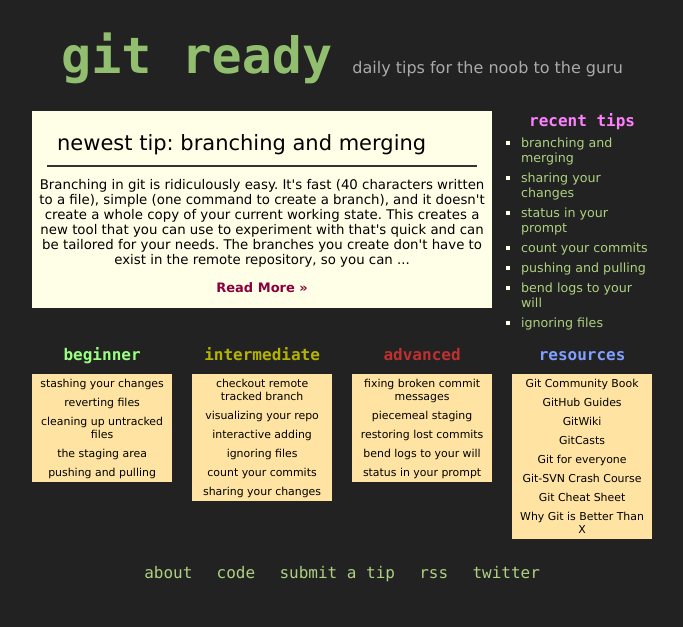
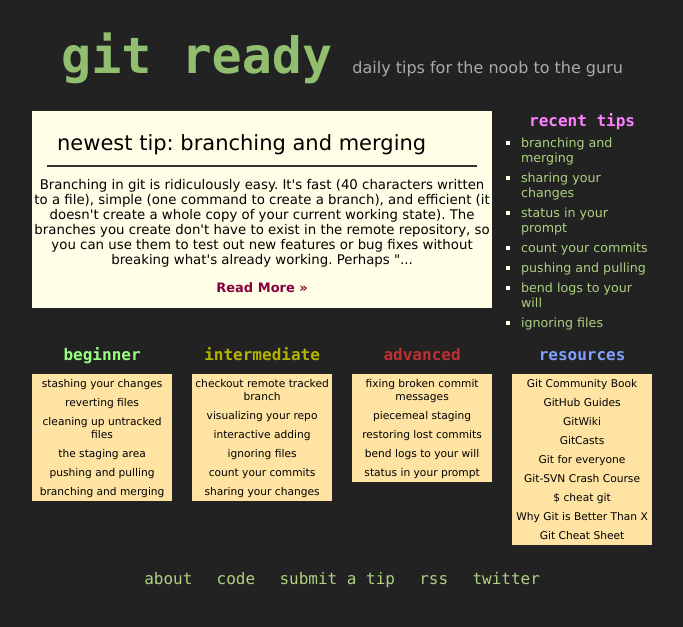
Before and after one commit to qrush/gitready, a Jekyll site: the page built from index.html, in a window 1280 px wide. Shown: the top 627 px of the page, without its empty margins (298-981 px from the left). Built offline with Jekyll 4.4.1, drawn with Linux system fonts in a browser that asks for light colours; some of the changed lines change nothing that is shown.

Commit message:
Adding Sunday's post on branching and merging

```diff
--- a/_layouts/default.html
+++ b/_layouts/default.html
@@ -27,6 +27,7 @@
       <a href="/2009/01/16/cleaning-up-untracked-files.html">cleaning up untracked files</a>
       <a href="/2009/01/18/the-staging-area.html">the staging area</a>
       <a href="/2009/01/21/pushing-and-pulling.html">pushing and pulling</a>
+      <a href="/2009/01/25/branching-and-merging.html">branching and merging</a>
     </div>
     <div class="grid_2 links">
       <h3 id="yellow">intermediate</h3>
@@ -53,8 +54,9 @@
       <a href="http://gitcasts.com">GitCasts</a>
       <a href="http://www.kernel.org/pub/software/scm/git/docs/gittutorial.html">Git for everyone</a>
       <a href="http://git.or.cz/course/svn.html">Git-SVN Crash Course</a>
-      <a href="http://cheat.errtheblog.com/s/git">Git Cheat Sheet</a>
+      <a href="http://cheat.errtheblog.com/s/git">$ cheat git</a>
       <a href="http://whygitisbetterthanx.com">Why Git is Better Than X</a>
+      <a href="http://ktown.kde.org/~zrusin/git">Git Cheat Sheet</a>
     </div>
     <div class="grid_12 footer">
       <a href="/about.html">about</a>
--- a/_posts/2009-01-25-branching-and-merging.textile
+++ b/_posts/2009-01-25-branching-and-merging.textile
@@ -3,14 +3,96 @@
 title: branching and merging
 ---
 
-Branching in git is ridiculously easy. It's fast (40 characters written to a file), simple (one command to create a branch), and it doesn't create a whole copy of your current working state. This creates a new tool that you can use to experiment with that's quick and can be tailored for your needs. The branches you create don't have to exist in the remote repository, so you can use them to test out new features or big fixes without breaking what's already working. Perhaps "Why Git is Better Than X":http://whygitisbetterthanx.com/#cheap-local-branching puts it best:
+Branching in git is ridiculously easy. It's fast (40 characters written to a file), simple (one command to create a branch), and efficient (it doesn't create a whole copy of your current working state). The branches you create don't have to exist in the remote repository, so you can use them to test out new features or bug fixes without breaking what's already working. Perhaps "Why Git is Better Than X":http://whygitisbetterthanx.com/#cheap-local-branching puts it best:
 
 <blockquote>
 Git will allow you to have multiple local branches that can be entirely independent of each other and the creation, merging and deletion of those lines of development take seconds. [...] Git makes this process incredibly easy and it changes the way most developers work when they learn it.
 </blockquote>
 
-That's nice and all, but you may still be afraid to use branches just because of the stigmas associated with your previous (or lack thereof) version control system's of handling. Worry no longer, we're going to go over a simple example of branching and merging, and resolving a conflict.
+That's nice and all, but you may still be afraid to use branches just because of the stigmas associated with your previous (or lack thereof) version control system's way of handling this topic. Worry no longer, we're going to go over a simple example of branching and merging, and resolving a conflict.
 
+I'm working once again with the "jekyll":http://github.com/qrush/jekyll repository. I'm going to check out a new branch, make some changes in a file, and then merge it back into the master branch.
 
+<pre>
+$ git checkout -b fixes
+  Switched to a new branch "fixes"
 
-Future tips will cover using helpers for this process, like "git-mergetool":http://www.kernel.org/pub/software/scm/git/docs/git-mergetool.html and @gitk --merge@. If you know of good tutorials on these or other ways to do merging, "submit a tip!":http://gitready.com/submit.html In the meantime check out "Scott Chacon's gitcast on this topic":http://gitcasts.com/posts/branching-and-merging or the "Git Community Book's guide.":http://book.git-scm.com/3_basic_branching_and_merging.html
+$ vim lib/jekyll/core_ext.rb
+
+$ git commit -am "Adding cutoff method to String"
+  Created commit 670e353: Adding cutoff method to string
+   1 files changed, 15 insertions(+), 1 deletions(-)
+
+$ git checkout master
+  Switched to branch "master"
+
+$ git merge fixes
+  Updating e53ac7a..670e353
+  Fast forward
+   lib/jekyll/core_ext.rb |   16 +++++++++++++++-
+    1 files changed, 15 insertions(+), 1 deletions(-)
+</pre>
+
+And that's it! If we wanted to delete the branch, doing a @git branch -d fixes@ would remove it. Since it's so easy to create a branch and work on it separately, integrating this proces into your workflow can be quite beneficial. For instance, "Josh Susser":http://blog.hasmanythrough.com has a great post about how he "uses branches to work on user stories.":http://blog.hasmanythrough.com/2008/12/18/agile-git-and-the-story-branch-pattern
+
+That's a really simple example of a fast-forward merge though, and is not always the case of what happens. Let's go through a change I made on the same line of a file in both my master branch and a new branch and see how Git reacts:
+
+<pre>
+$ vim lib/jekyll/core.rb
+
+$ git commit -am "Causing a merge on purpose"
+  Created commit 8aba87e: Causing a merge on purpose
+   1 files changed, 2 insertions(+), 2 deletions(-)
+
+$ git checkout -b conflicts
+
+$ vim lib/jekyll/core.rb
+
+$ git commit -am "Changing cutoff default"
+  Created commit 6041ddd: Changing cutoff default
+   1 files changed, 1 insertions(+), 1 deletions(-)
+
+$ git checkout master
+  Switched to branch "master"
+
+$ git merge conflicts
+  Auto-merged lib/jekyll/core_ext.rb
+  CONFLICT (content): Merge conflict in lib/jekyll/core_ext.rb
+  Automatic merge failed; fix conflicts and then commit the result.
+</pre>
+
+Opening up the file will reveal that git shows us the difference in versions for this hunk of text:
+
+p=. !/images/conflicts.png!
+
+If we do a @git status@ it should still show our conflict. Since we want to keep the one from my new version, simply delete the lines that Git plopped in there and the old version. Then just @add@ and @commit@ the file as normal, and your merge is resolved!
+
+<pre>
+$ git status
+  # On branch master
+  #
+  # Changed but not updated:
+  #   (use "git add <file>..." to update what will be committed)
+  #
+  # unmerged:   lib/jekyll/core_ext.rb
+  #
+
+$ vim lib/jekyll/core.rb
+
+$ git commit -am "Fixing conflict!"
+  Created commit 9c8e9fd: Fixing conflict!
+</pre>
+
+This creates a special commit that has two parent commits from each of the branches that we merged:
+
+<pre>
+$ git show HEAD
+  commit 9c8e9fd335381fe6a97708f7b3cd1d5acf670d2d
+  Merge: 8aba87e... 6041ddd...
+  Author: Nick Quaranto <nick@quaran.to>
+  Date:   Sun Jan 25 13:22:03 2009 -0500
+
+      Fixing conflict!
+</pre>
+
+Future tips will cover using helpers for this process, like "git-mergetool":http://www.kernel.org/pub/software/scm/git/docs/git-mergetool.html and @gitk --merge@. If you know of good tutorials on these or other ways to do merging, "submit a tip!":http://gitready.com/submit.html In the meantime check out "Scott Chacon's gitcast on this topic":http://gitcasts.com/posts/branching-and-merging or the "Git Community Book's guide.":http://book.git-scm.com/3_basic_branching_and_merging.html if you'd like more informatino on the subject.
--- a/css/screen.css
+++ b/css/screen.css
@@ -107,7 +107,7 @@
 
 .links a, .links a:hover {
   color: #000;
-  font-size: 82%;
+  font-size: 80%;
 	display: block;
 	padding: 3px;
 	background: #FFE3A3;
```
Also changed, not shown: images/conflicts.png (added).
